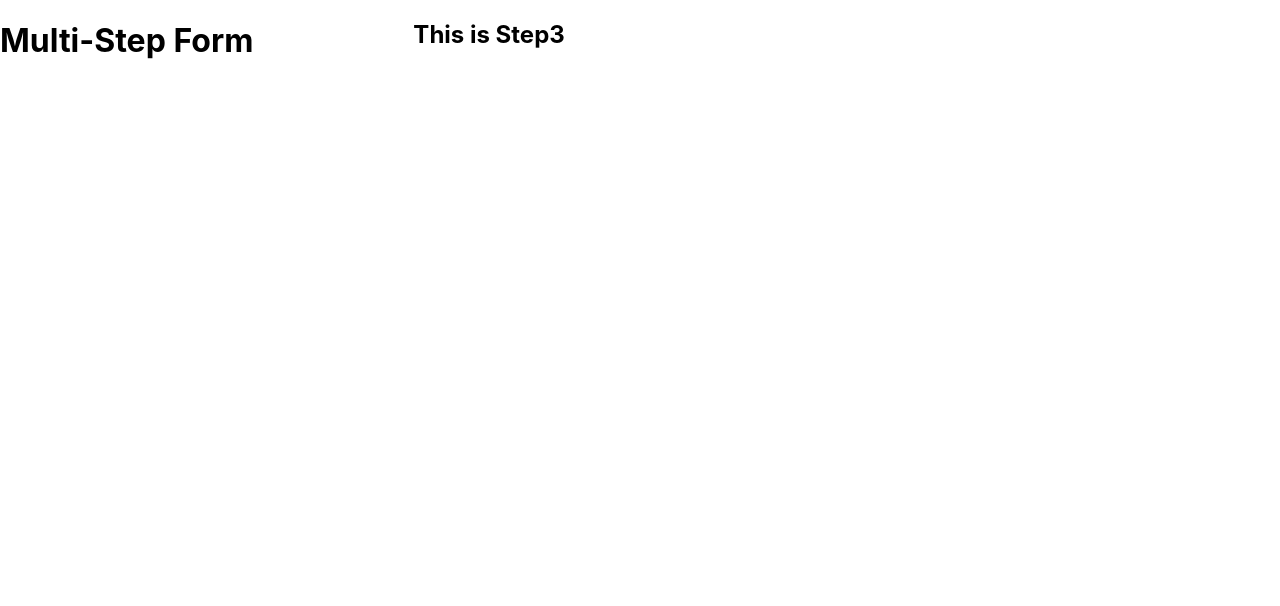
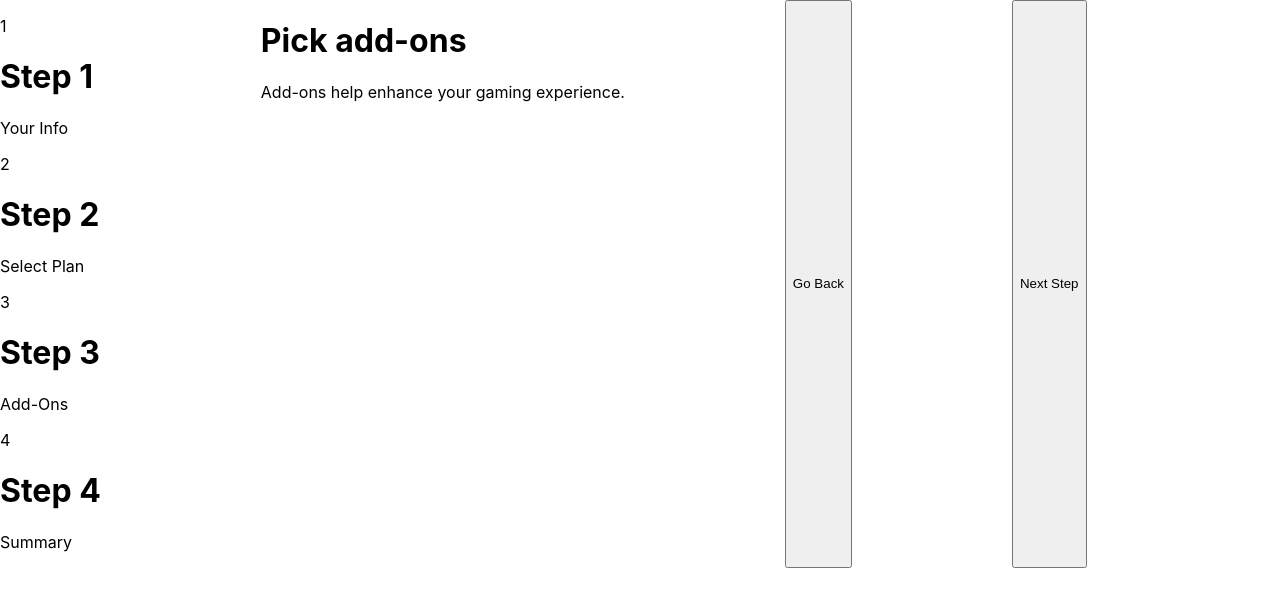
Before and after one commit to lexsac/multi-step-form, a React (Create React App) app in the folder multi-step-form/: page /step3 in a window 1280 px wide. Shown: the top 606 px of the page. Built offline with nearby package versions, Linux system fonts and the light colour scheme.

Commit message:
Added Step3 and Step4 content

```diff
--- a/multi-step-form/src/App.js
+++ b/multi-step-form/src/App.js
@@ -1,11 +1,12 @@
 import React from 'react';
 import MultiStepForm from './components/MultiStepForm';
-import { BrowserRouter as Router, Route, Switch, Redirect } from 'react-router-dom';
+import StepLeft from './components/StepLeft';
 import './styles/App.css';
 
 function App() {
   return (
     <div className="App">
+      <StepLeft />
       <MultiStepForm />
     </div>
   );
--- a/multi-step-form/src/components/BackButton.js
+++ b/multi-step-form/src/components/BackButton.js
@@ -3,7 +3,7 @@ import React from 'react';
 const BackButton = () => {
     return (
         <button>
-            Back
+            Go Back
         </button>
     )
 }
--- a/multi-step-form/src/components/MultiStepForm.js
+++ b/multi-step-form/src/components/MultiStepForm.js
@@ -10,7 +10,6 @@ function MultiStepForm() {
 
     return (
         <div className="App">
-            <h1>Multi-Step Form</h1>
             <Router>
                 <Route exact path="/step1">
                     <Step1 />
--- a/multi-step-form/src/pages/Step2.js
+++ b/multi-step-form/src/pages/Step2.js
@@ -1,7 +1,7 @@
 import React from 'react';
 import Headline from '../components/Headline';
+import NextStepButton from '../components/NextStepButton';
 import BackButton from '../components/BackButton';
-import NextStepButton from '../components/NextStepButton';
 
 const Step2 = () => {
     return (
--- a/multi-step-form/src/pages/Step3.js
+++ b/multi-step-form/src/pages/Step3.js
@@ -1,11 +1,15 @@
 import React from 'react';
+import Headline from '../components/Headline';
+import NextStepButton from '../components/NextStepButton';
+import BackButton from '../components/BackButton';
 
 const Step3 = () => {
     return (
         <>
-            <section className="home-page">
-                <h1>This is Step3</h1>
-            </section>
+            <Headline title={"Pick add-ons"} description={"Add-ons help enhance your gaming experience."} />
+
+            <BackButton />
+            <NextStepButton />
         </>
     )
 }
--- a/multi-step-form/src/pages/Step4.js
+++ b/multi-step-form/src/pages/Step4.js
@@ -1,11 +1,15 @@
 import React from 'react';
+import Headline from '../components/Headline';
+import NextStepButton from '../components/NextStepButton';
+import BackButton from '../components/BackButton';
 
 const Step4 = () => {
     return (
         <>
-            <section className="home-page">
-                <h1>Hi</h1>
-            </section>
+            <Headline title={"Finishing up"} description={"Double-check everything looks OK before confirming."} />
+
+            <BackButton />
+            <NextStepButton />
         </>
     )
 }
```
Also changed, not shown: multi-step-form/src/components/InfoRight.js (deleted, +0 -14 lines), multi-step-form/src/components/InputInfo.js (deleted, +0 -18 lines).
